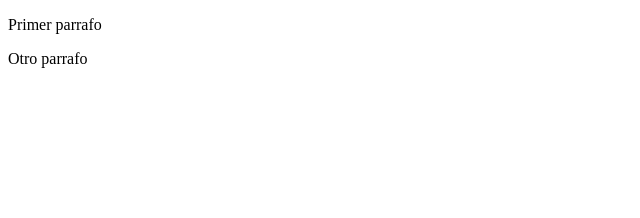
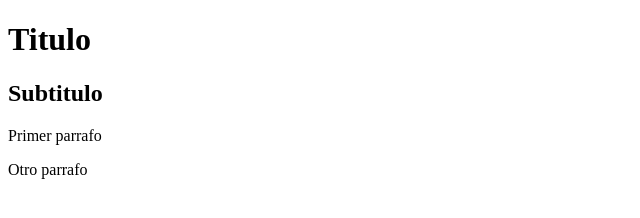
Before and after one commit to Brizuela-Matias/tp1_tup3_2025, a plain HTML site: page index.html in a window 1280 px wide. Shown: the whole page, without its empty margins (0-640 px from the left). Drawn offline with Linux system fonts and the light colour scheme.

Commit message:
Se agregó titulo y subtitulo

```diff
--- a/index.html
+++ b/index.html
@@ -6,7 +6,10 @@
     <title>Document</title>
 </head>
 <body>
+    <h1>Titulo</h1>
+    <h2>Subtitulo</h2>
     <p>Primer parrafo</p>
     <p>Otro parrafo</p>
+
 </body>
 </html>
```
